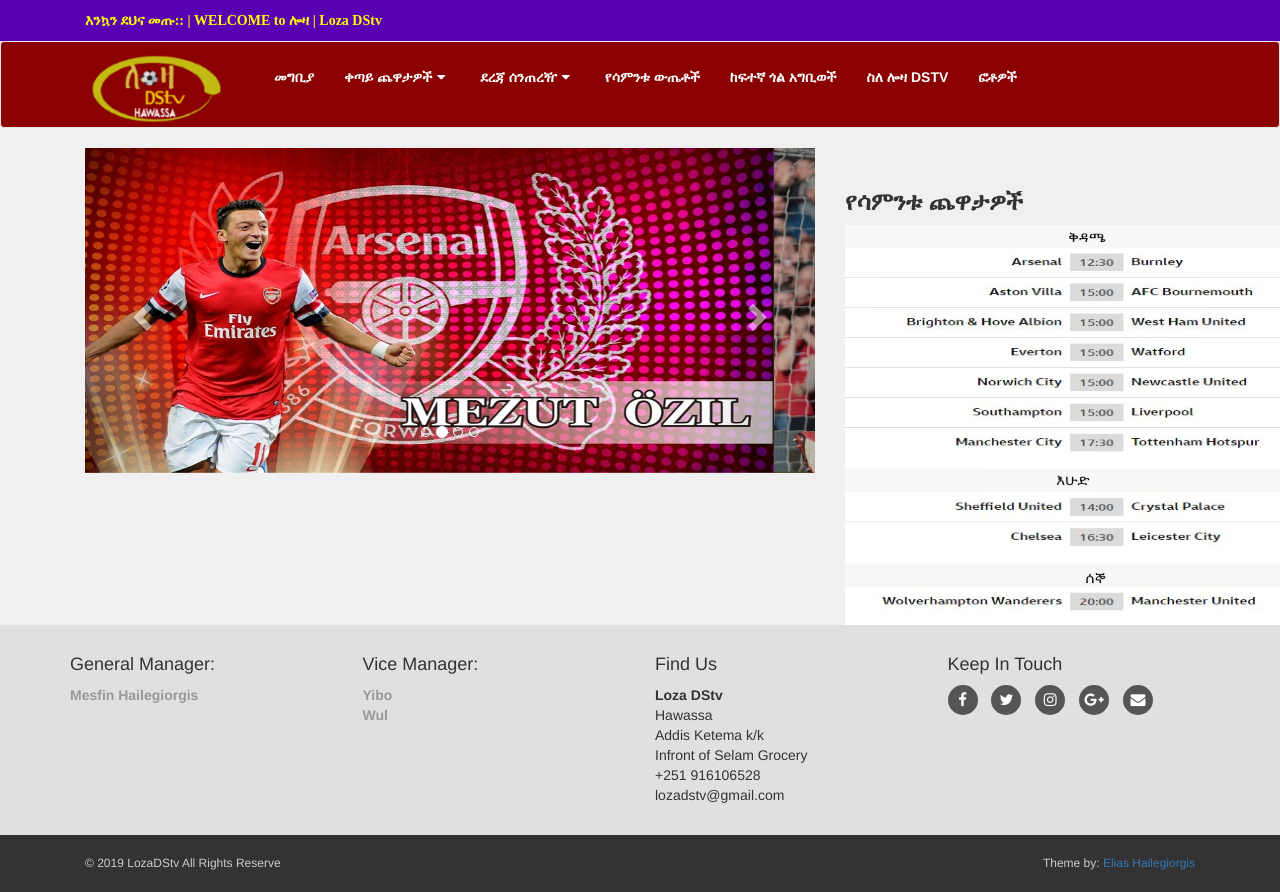
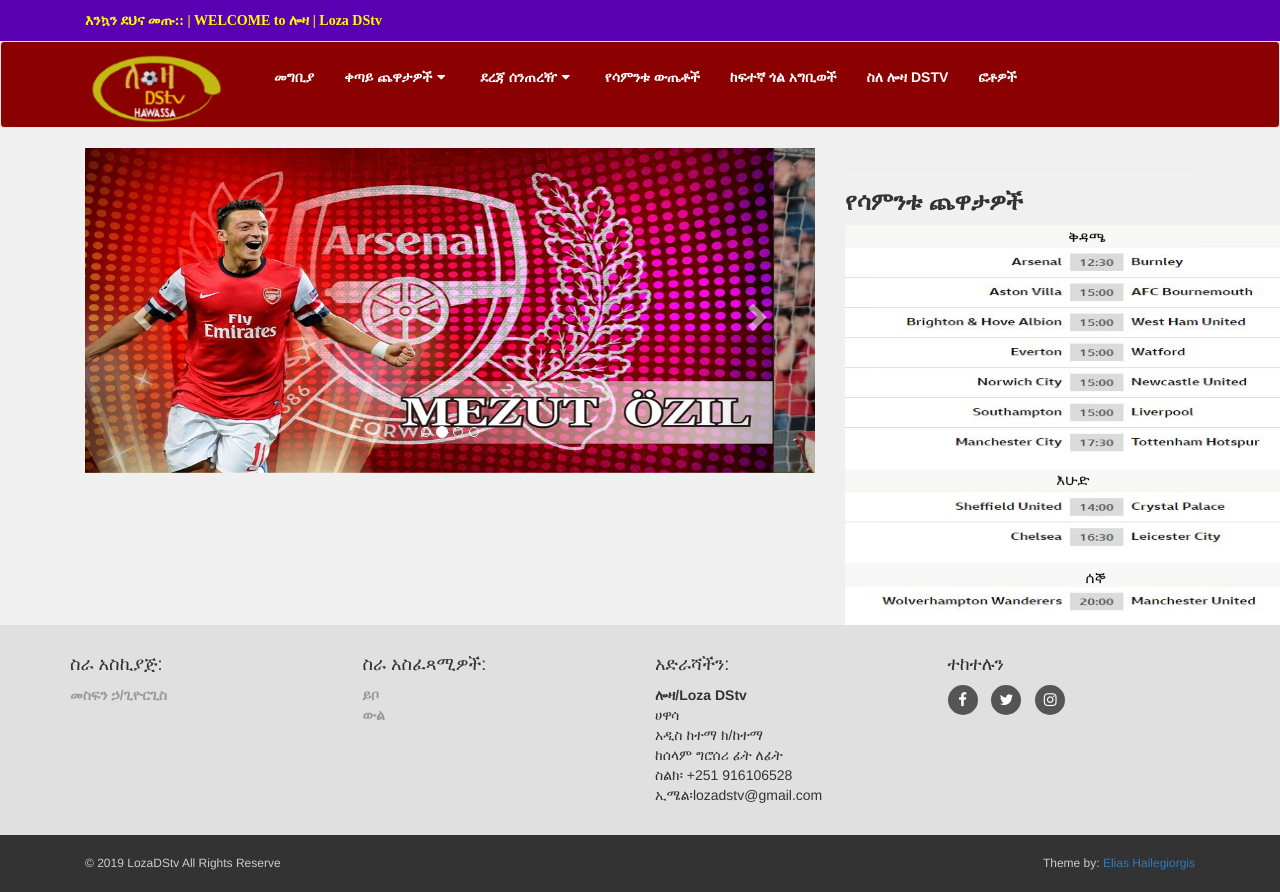
Before and after one commit to lozadstv/lozadstv.github.io, a plain HTML site: page index.html in a window 1280 px wide. Shown: the top 892 px of the page. Drawn offline with Linux system fonts and the light colour scheme.

Commit message:
Update index.html

```diff
--- a/index.html
+++ b/index.html
@@ -209,10 +209,10 @@
         <div class="row"><!-- row Begin -->
             <div class="col-sm-6 col-md-3"><!-- col-sm-6 col-md-3 Begin -->
 
-               <h4>General Manager:</h4>
+               <h4>ስራ አስኪያጅ:</h4>
 
 
-                    <p><strong><a href="#">Mesfin Hailegiorgis</a></strong></p>
+                    <p><strong><a href="#">መስፍን ኃ/ጊዮርጊስ</a></strong></p>
 
                 <hr class="hidden-md hidden-lg hidden-sm">
 
@@ -220,12 +220,12 @@
 
             <div class="com-sm-6 col-md-3"><!-- col-sm-6 col-md-3 Begin -->
 
-                <h4>Vice Manager:</h4>
+                <h4>ስራ አስፈጻሚዎች:</h4>
 
                 <ul><!-- ul Begin -->
                   <strong>
-                    <li><a href="#">Yibo</a></li>
-                    <li><a href="#">Wul</a></li>
+                    <li><a href="#">ይቦ</a></li>
+                    <li><a href="#">ውል</a></li>
                   </strong>
 
                 </ul><!-- ul Finish -->
@@ -236,16 +236,16 @@
 
             <div class="col-sm-6 col-md-3"><!-- col-sm-6 col-md-3 Begin -->
 
-                <h4>Find Us</h4>
+                <h4>አድራሻችን:</h4>
 
                 <p><!-- p Start -->
 
-                    <strong>Loza DStv</strong>
-                    <br/>Hawassa
-                    <br/>Addis Ketema k/k
-                    <br/>Infront of Selam Grocery
-                    <br/>+251 916106528
-                    <br/>lozadstv@gmail.com
+                    <strong>ሎዛ/Loza DStv</strong>
+                    <br/>ሀዋሳ
+                    <br/>አዲስ ከተማ ክ/ከተማ
+                    <br/>ከሰላም ግሮሰሪ ፊት ለፊት
+                    <br/>ስልክ፡ +251 916106528
+                    <br/>ኢሜል፡lozadstv@gmail.com
 
 
                 </p><!-- p Finish -->
@@ -256,14 +256,13 @@
 
             <div class="col-sm-6 col-md-3">
 
-                <h4>Keep In Touch</h4>
+                <h4>ተከተሉን</h4>
 
                 <p class="social">
                     <a href="#" class="fa fa-facebook"></a>
                     <a href="#" class="fa fa-twitter"></a>
                     <a href="#" class="fa fa-instagram"></a>
-                    <a href="#" class="fa fa-google-plus"></a>
-                    <a href="#" class="fa fa-envelope"></a>
+
                 </p>
 
             </div>
```
